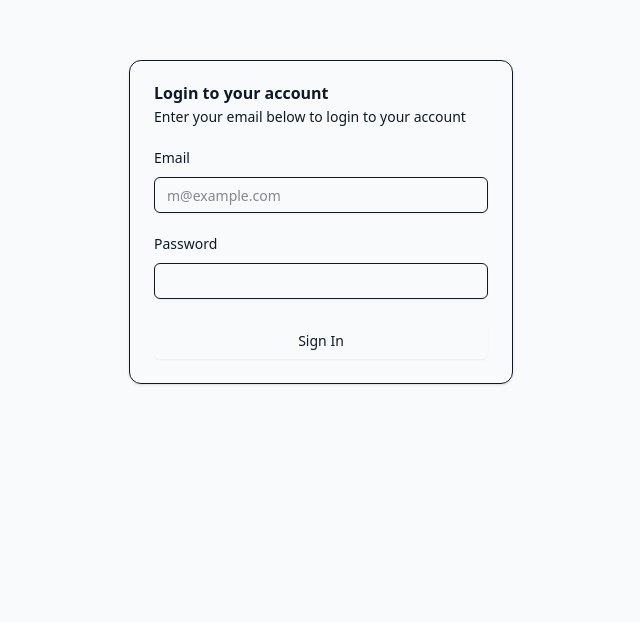
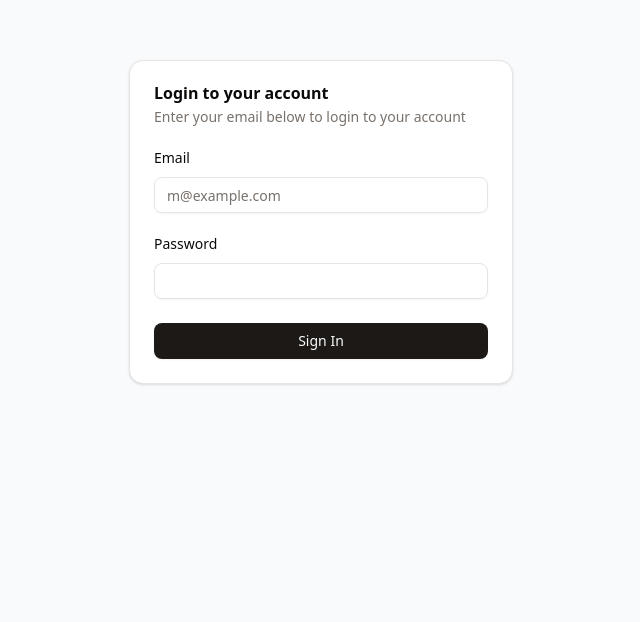
Before and after one commit to ristek-himsi/himsi-webapp, a Next.js app: page /auth/leader/login in a window 1280 px wide. Shown: the part 178-800 px from the top of the page, without its empty margins (319-959 px from the left). Built offline with nearby package versions, Linux system fonts and the light colour scheme.

Commit message:
perbaikan loginnya

```diff
--- a/package.json
+++ b/package.json
@@ -7,11 +7,7 @@
     "build": "prisma generate && next build",
     "start": "next start",
     "lint": "next lint",
-    "postinstall": "prisma generate",
-    "vercel-build": "prisma generate && prisma db push && next build",
-    "prisma:generate": "prisma generate",
-    "prisma:migrate": "prisma migrate deploy",
-    "prisma:studio": "prisma studio"
+    "postinstall": "prisma generate"
   },
   "dependencies": {
     "@lucia-auth/adapter-prisma": "^4.0.1",
--- a/src/app/globals.css
+++ b/src/app/globals.css
@@ -1,2 +1,122 @@
 @import "tailwindcss";
 @import "tw-animate-css";
+
+@custom-variant dark (&:is(.dark *));
+
+@theme inline {
+  --color-background: var(--background);
+  --color-foreground: var(--foreground);
+  --font-sans: var(--font-geist-sans);
+  --font-mono: var(--font-geist-mono);
+  --color-sidebar-ring: var(--sidebar-ring);
+  --color-sidebar-border: var(--sidebar-border);
+  --color-sidebar-accent-foreground: var(--sidebar-accent-foreground);
+  --color-sidebar-accent: var(--sidebar-accent);
+  --color-sidebar-primary-foreground: var(--sidebar-primary-foreground);
+  --color-sidebar-primary: var(--sidebar-primary);
+  --color-sidebar-foreground: var(--sidebar-foreground);
+  --color-sidebar: var(--sidebar);
+  --color-chart-5: var(--chart-5);
+  --color-chart-4: var(--chart-4);
+  --color-chart-3: var(--chart-3);
+  --color-chart-2: var(--chart-2);
+  --color-chart-1: var(--chart-1);
+  --color-ring: var(--ring);
+  --color-input: var(--input);
+  --color-border: var(--border);
+  --color-destructive: var(--destructive);
+  --color-accent-foreground: var(--accent-foreground);
+  --color-accent: var(--accent);
+  --color-muted-foreground: var(--muted-foreground);
+  --color-muted: var(--muted);
+  --color-secondary-foreground: var(--secondary-foreground);
+  --color-secondary: var(--secondary);
+  --color-primary-foreground: var(--primary-foreground);
+  --color-primary: var(--primary);
+  --color-popover-foreground: var(--popover-foreground);
+  --color-popover: var(--popover);
+  --color-card-foreground: var(--card-foreground);
+  --color-card: var(--card);
+  --radius-sm: calc(var(--radius) - 4px);
+  --radius-md: calc(var(--radius) - 2px);
+  --radius-lg: var(--radius);
+  --radius-xl: calc(var(--radius) + 4px);
+}
+
+:root {
+  --radius: 0.625rem;
+  --background: oklch(1 0 0);
+  --foreground: oklch(0.147 0.004 49.25);
+  --card: oklch(1 0 0);
+  --card-foreground: oklch(0.147 0.004 49.25);
+  --popover: oklch(1 0 0);
+  --popover-foreground: oklch(0.147 0.004 49.25);
+  --primary: oklch(0.216 0.006 56.043);
+  --primary-foreground: oklch(0.985 0.001 106.423);
+  --secondary: oklch(0.97 0.001 106.424);
+  --secondary-foreground: oklch(0.216 0.006 56.043);
+  --muted: oklch(0.97 0.001 106.424);
+  --muted-foreground: oklch(0.553 0.013 58.071);
+  --accent: oklch(0.97 0.001 106.424);
+  --accent-foreground: oklch(0.216 0.006 56.043);
+  --destructive: oklch(0.577 0.245 27.325);
+  --border: oklch(0.923 0.003 48.717);
+  --input: oklch(0.923 0.003 48.717);
+  --ring: oklch(0.709 0.01 56.259);
+  --chart-1: oklch(0.646 0.222 41.116);
+  --chart-2: oklch(0.6 0.118 184.704);
+  --chart-3: oklch(0.398 0.07 227.392);
+  --chart-4: oklch(0.828 0.189 84.429);
+  --chart-5: oklch(0.769 0.188 70.08);
+  --sidebar: oklch(0.985 0.001 106.423);
+  --sidebar-foreground: oklch(0.147 0.004 49.25);
+  --sidebar-primary: oklch(0.216 0.006 56.043);
+  --sidebar-primary-foreground: oklch(0.985 0.001 106.423);
+  --sidebar-accent: oklch(0.97 0.001 106.424);
+  --sidebar-accent-foreground: oklch(0.216 0.006 56.043);
+  --sidebar-border: oklch(0.923 0.003 48.717);
+  --sidebar-ring: oklch(0.709 0.01 56.259);
+}
+
+.dark {
+  --background: oklch(0.147 0.004 49.25);
+  --foreground: oklch(0.985 0.001 106.423);
+  --card: oklch(0.216 0.006 56.043);
+  --card-foreground: oklch(0.985 0.001 106.423);
+  --popover: oklch(0.216 0.006 56.043);
+  --popover-foreground: oklch(0.985 0.001 106.423);
+  --primary: oklch(0.923 0.003 48.717);
+  --primary-foreground: oklch(0.216 0.006 56.043);
+  --secondary: oklch(0.268 0.007 34.298);
+  --secondary-foreground: oklch(0.985 0.001 106.423);
+  --muted: oklch(0.268 0.007 34.298);
+  --muted-foreground: oklch(0.709 0.01 56.259);
+  --accent: oklch(0.268 0.007 34.298);
+  --accent-foreground: oklch(0.985 0.001 106.423);
+  --destructive: oklch(0.704 0.191 22.216);
+  --border: oklch(1 0 0 / 10%);
+  --input: oklch(1 0 0 / 15%);
+  --ring: oklch(0.553 0.013 58.071);
+  --chart-1: oklch(0.488 0.243 264.376);
+  --chart-2: oklch(0.696 0.17 162.48);
+  --chart-3: oklch(0.769 0.188 70.08);
+  --chart-4: oklch(0.627 0.265 303.9);
+  --chart-5: oklch(0.645 0.246 16.439);
+  --sidebar: oklch(0.216 0.006 56.043);
+  --sidebar-foreground: oklch(0.985 0.001 106.423);
+  --sidebar-primary: oklch(0.488 0.243 264.376);
+  --sidebar-primary-foreground: oklch(0.985 0.001 106.423);
+  --sidebar-accent: oklch(0.268 0.007 34.298);
+  --sidebar-accent-foreground: oklch(0.985 0.001 106.423);
+  --sidebar-border: oklch(1 0 0 / 10%);
+  --sidebar-ring: oklch(0.553 0.013 58.071);
+}
+
+@layer base {
+  * {
+    @apply border-border outline-ring/50;
+  }
+  body {
+    @apply bg-background text-foreground;
+  }
+}
--- a/src/lib/admin/action/login.js
+++ b/src/lib/admin/action/login.js
@@ -5,8 +5,7 @@
 import bcrypt from "bcrypt";
 import { lucia } from "@/lib/auth";
 import { cookies } from "next/headers";
-import { prisma } from "@/lib/prisma";
-
+import prisma from "@/lib/prisma";
 export async function signIn(_, formData) {
   try {
     const validate = loginSchema.safeParse({
```
